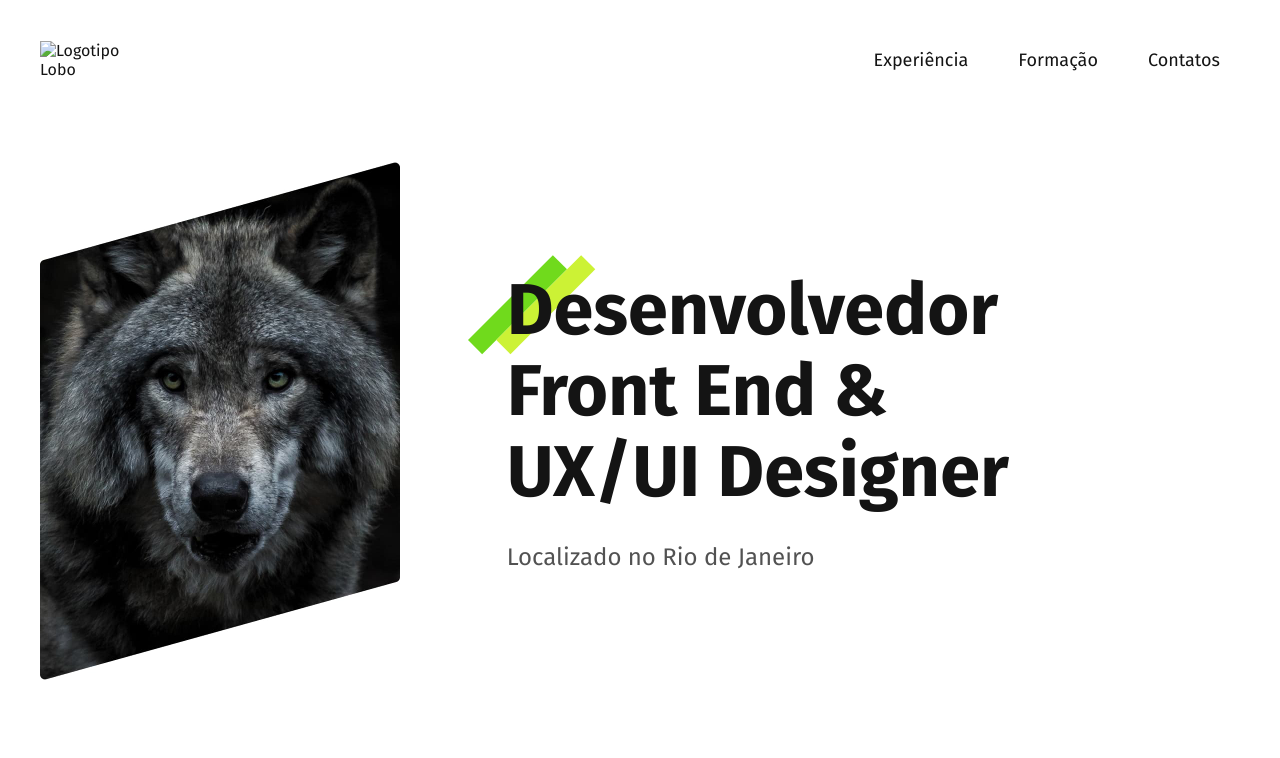
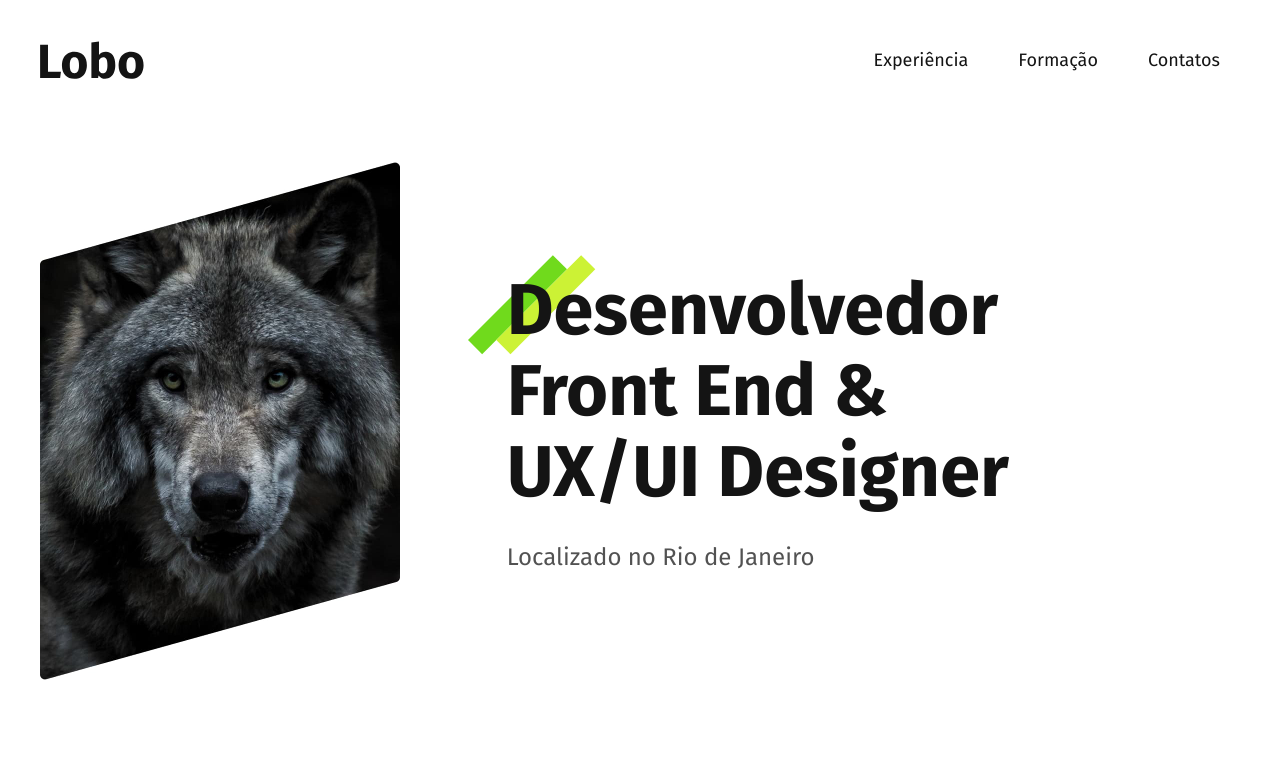
Before and after one commit to dev-vitormacedo/projeto-portifolio-lobo, a plain HTML site: page index.html in a window 1280 px wide. Shown: the top 758 px of the page. Drawn offline with Linux system fonts and the light colour scheme; the site is published under a folder, as on GitHub Pages, so addresses that start at the root find nothing.

Commit message:
correção no logo

```diff
--- a/index.html
+++ b/index.html
@@ -20,7 +20,7 @@
 
 <body>
   <header class="header">
-    <img src="/src/imagens/marca.svg" alt="Logotipo Lobo" width="104" height="38">
+    <img src="./src/imagens/marca.svg" alt="Logotipo Lobo" width="104" height="38">
     <nav>
       <ul class="header-menu">
         <li><a href="#experiencia">Experiência</a></li>
```
